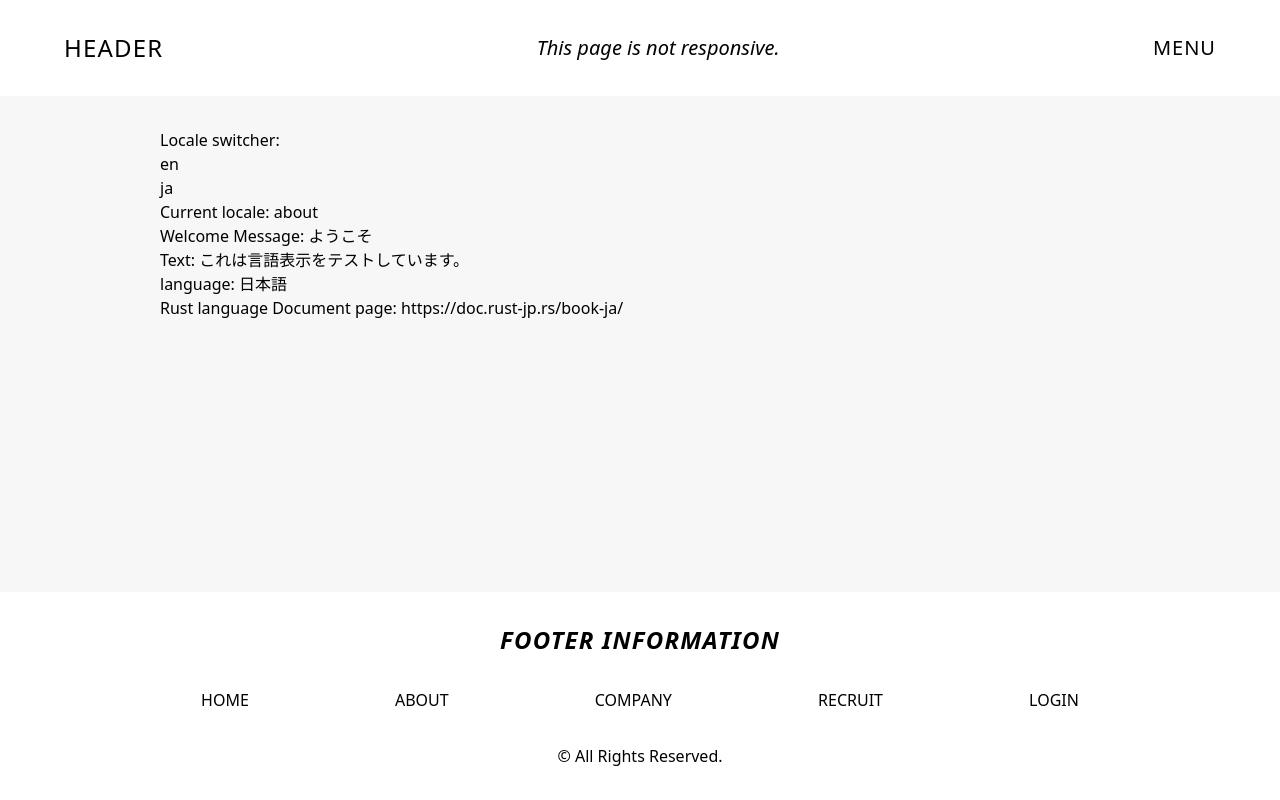
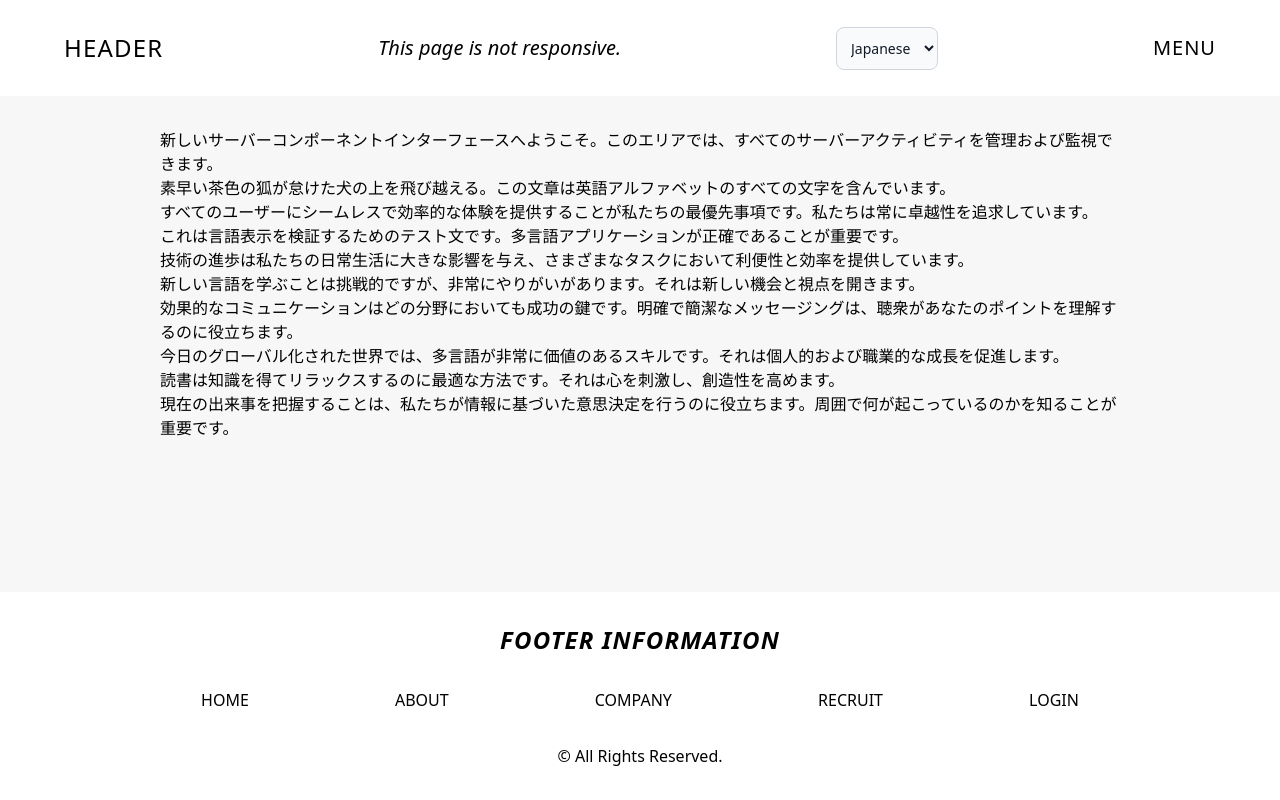
Before and after one commit to masterak-902/hsweb-portfolio-1, a Next.js app: page /about in a window 1280 px wide. Built offline with nearby package versions, Linux system fonts and the light colour scheme.

Commit message:
chore: Update page to use localized dictionary for welcome message and additional text

```diff
--- a/app/[lang]/about/page.tsx
+++ b/app/[lang]/about/page.tsx
@@ -43,7 +43,6 @@ export default function Home() {
         <p className="box">Phasellus hendrerit quam at dui vestibulum, at scelerisque nulla facilisis. Duis aliquam arcu et orci varius, non laoreet ex finibus. Quisque ut libero non lacus dictum malesuada a ac magna.</p>
 
       </main>
-
     </section>
   );
 }
--- a/app/[lang]/page.tsx
+++ b/app/[lang]/page.tsx
@@ -1,20 +1,23 @@
 import { getDictionary } from "../../get-dictionary";
 import { Locale } from "../../i18n-config";
-import LocaleSwitcher from "@/components/Locale-Switcher";
 
 export default async function Home( { params: { lang } }:{ params: { lang: Locale } }) {
   const dictionary = await getDictionary(lang);
 
   return (
     <section className="w-[1024px] mx-auto mt-32 px-8 mb-8">
-    <div>
-      <LocaleSwitcher />
-      <p>Current locale: {lang}</p>
-      <p>Welcome Message: {dictionary["server-component"]?.a}</p>
-      <p>Text: {dictionary["server-component"]?.b}</p>
-      <p>language: {dictionary["server-component"]?.c}</p>
-      <p>Rust language Document page: {dictionary["server-component"]?.d}</p>
-    </div>
-  </section>
+      <div>
+        <p>{dictionary["server-component"]?.a}</p>
+        <p>{dictionary["server-component"]?.b}</p>
+        <p>{dictionary["server-component"]?.c}</p>
+        <p>{dictionary["server-component"]?.d}</p>
+        <p>{dictionary["server-component"]?.e}</p>
+        <p>{dictionary["server-component"]?.f}</p>
+        <p>{dictionary["server-component"]?.g}</p>
+        <p>{dictionary["server-component"]?.h}</p>
+        <p>{dictionary["server-component"]?.i}</p>
+        <p>{dictionary["server-component"]?.j}</p>
+      </div>
+    </section>
   );
 }
--- a/components/Header/index.tsx
+++ b/components/Header/index.tsx
@@ -2,6 +2,7 @@
 
 import { useState } from 'react';
 import SideMenu from '../HeaderMenu';
+import LocaleSwitcher from "@/components/Locale-Switcher";
 
 
 export default function Header() {
@@ -13,6 +14,7 @@ export default function Header() {
                 <section className='w-full h-24 flex justify-between items-center px-16'>
                     <h1 className='text-2xl tracking-wider'>HEADER</h1>
                     <p className='text-xl italic'>This page is not responsive.</p>
+                    <LocaleSwitcher />
                     <button className='text-xl tracking-wider' onClick={toggle}>{isOpen ? "CLOSE" : "MENU"}</button>
                 </section>
                 <SideMenu open={isOpen} onCancel={() => setIsOpen(false)} />
--- a/components/Locale-Switcher/index.tsx
+++ b/components/Locale-Switcher/index.tsx
@@ -13,18 +13,27 @@ export default function LocaleSwitcher() {
     return segments.join("/");
   };
 
-  return (
-    <div>
-      <p>Locale switcher:</p>
-      <ul>
-        {i18n.locales.map((locale) => {
-          return (
-            <li key={locale}>
-              <Link href={redirectedPathName(locale)}>{locale}</Link>
-            </li>
-          );
-        })}
-      </ul>
-    </div>
+  return(
+    <form>
+    <select id="countries" className="bg-gray-50 border border-gray-300 text-gray-900 text-sm rounded-lg focus:ring-blue-500 focus:border-blue-500 block w-full p-2.5 dark:bg-gray-700 dark:border-gray-600 dark:placeholder-gray-400 dark:text-white dark:focus:ring-blue-500 dark:focus:border-blue-500">
+      <option ><li><Link href={redirectedPathName("ja")}>Japanese</Link></li></option>
+      <option ><Link href={redirectedPathName("en")}>English</Link></option>
+    </select>
+    </form>
   );
+
+  // return (
+  //   <div>
+  //
+  //     <ul>
+  //       {i18n.locales.map((locale) => {
+  //         return (
+  //           <li key={locale}>
+  //             <Link href={redirectedPathName(locale)}>{locale}</Link>
+  //           </li>
+  //         );
+  //       })}
+  //     </ul>
+  //   </div>
+  // );
 }
--- a/dictionaries/en.json
+++ b/dictionaries/en.json
@@ -1,8 +1,14 @@
 {
-    "server-component": {
-      "a": "Welcome",
-      "b": "This tests the language display.",
-      "c": "English",
-      "d": "https://doc.rust-lang.org/stable/book/"
-    }
+  "server-component": {
+    "a": "Welcome to the new server component interface. This area allows you to manage and monitor all your server activities.",
+    "b": "The quick brown fox jumps over the lazy dog. This sentence contains every letter in the English alphabet.",
+    "c": "Ensuring that every user has a seamless and efficient experience is our top priority. We continuously strive for excellence.",
+    "d": "This is a test sentence designed to verify language display. It is important for multilingual applications to be accurate.",
+    "e": "The advancement of technology has significantly impacted our daily lives, providing convenience and efficiency in various tasks.",
+    "f": "Learning a new language can be challenging but also incredibly rewarding. It opens up new opportunities and perspectives.",
+    "g": "Effective communication is key to success in any field. Clear and concise messaging ensures that your audience understands your point.",
+    "h": "In today's globalized world, being multilingual is an invaluable skill. It enhances personal and professional growth.",
+    "i": "Reading books is a great way to gain knowledge and relax. It stimulates the mind and enhances creativity.",
+    "j": "Staying updated with current events helps us make informed decisions. It is essential to be aware of what is happening around us."
   }
+}
--- a/dictionaries/ja.json
+++ b/dictionaries/ja.json
@@ -1,9 +1,14 @@
 {
-    "server-component": {
-      "a": "ようこそ",
-      "b": "これは言語表示をテストしています。",
-      "c": "日本語",
-      "d": "https://doc.rust-jp.rs/book-ja/",
-      "e": 11
-    }
+  "server-component": {
+    "a": "新しいサーバーコンポーネントインターフェースへようこそ。このエリアでは、すべてのサーバーアクティビティを管理および監視できます。",
+    "b": "素早い茶色の狐が怠けた犬の上を飛び越える。この文章は英語アルファベットのすべての文字を含んでいます。",
+    "c": "すべてのユーザーにシームレスで効率的な体験を提供することが私たちの最優先事項です。私たちは常に卓越性を追求しています。",
+    "d": "これは言語表示を検証するためのテスト文です。多言語アプリケーションが正確であることが重要です。",
+    "e": "技術の進歩は私たちの日常生活に大きな影響を与え、さまざまなタスクにおいて利便性と効率を提供しています。",
+    "f": "新しい言語を学ぶことは挑戦的ですが、非常にやりがいがあります。それは新しい機会と視点を開きます。",
+    "g": "効果的なコミュニケーションはどの分野においても成功の鍵です。明確で簡潔なメッセージングは、聴衆があなたのポイントを理解するのに役立ちます。",
+    "h": "今日のグローバル化された世界では、多言語が非常に価値のあるスキルです。それは個人的および職業的な成長を促進します。",
+    "i": "読書は知識を得てリラックスするのに最適な方法です。それは心を刺激し、創造性を高めます。",
+    "j": "現在の出来事を把握することは、私たちが情報に基づいた意思決定を行うのに役立ちます。周囲で何が起こっているのかを知ることが重要です。"
   }
+}
```
